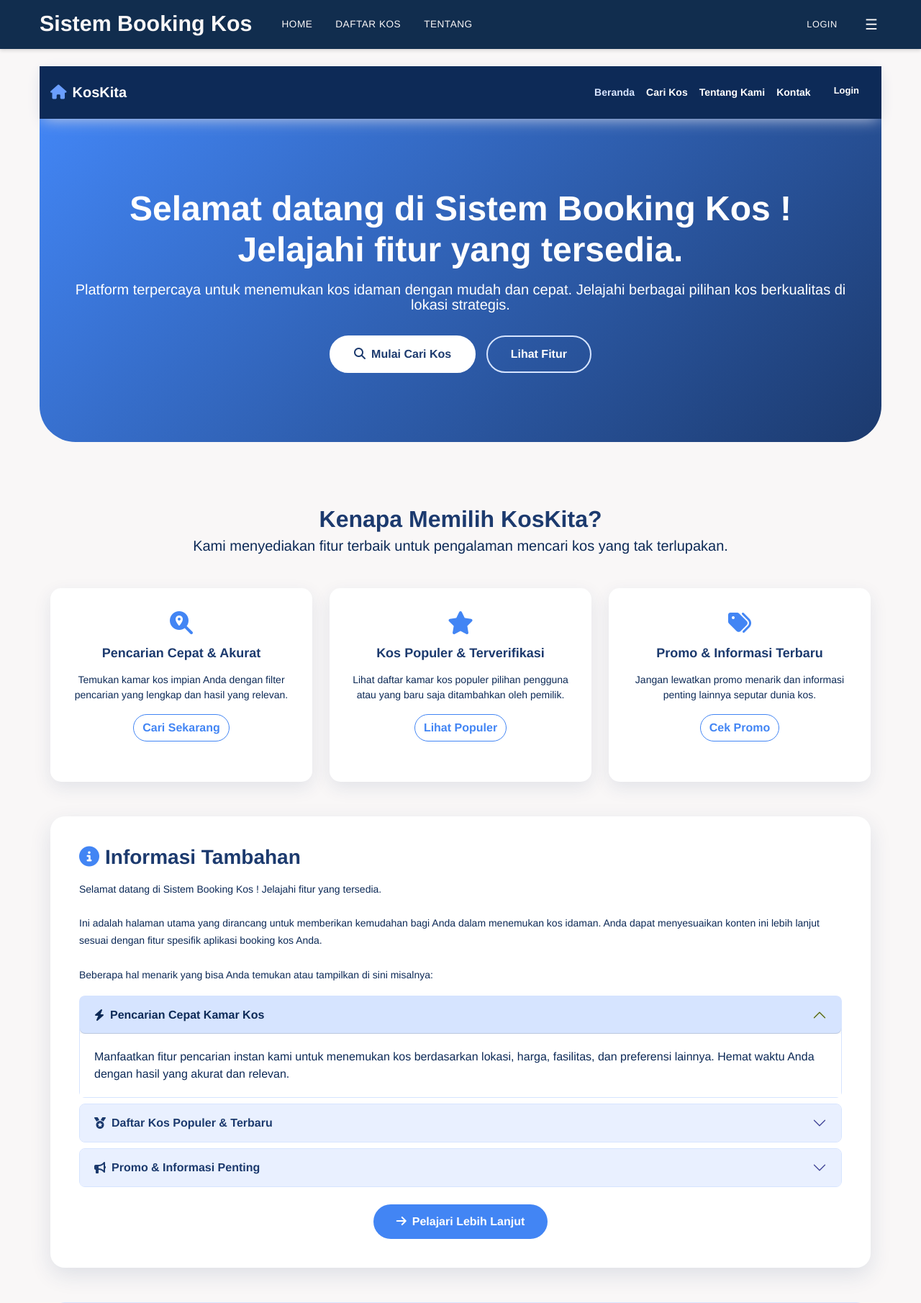
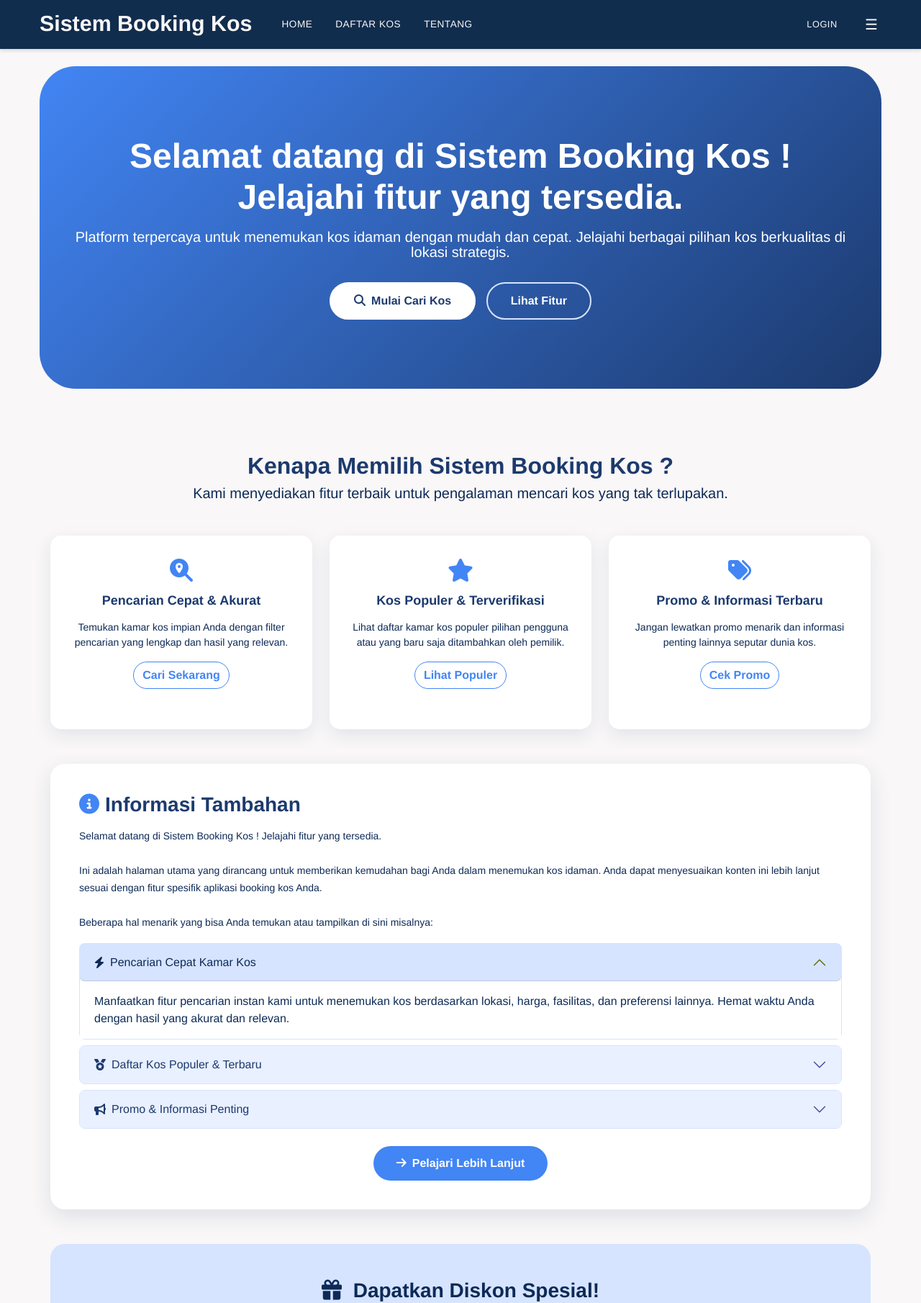
Before and after one commit to ikhlaspp/app_kos, a PHP site: page /yourproject/ in a window 1280 px wide. Shown: the top 1810 px of the page at 72% size. Run offline with PHP 8.4, Linux system fonts and the light colour scheme.

Commit message:
fix unusable header an footer in home

```diff
--- a/views/home/index.php
+++ b/views/home/index.php
@@ -1,11 +1,10 @@
 <?php
-// Variabel $pageTitle, $appConfig, dan $pesanSelamatDatang
-// telah di-passing dari HomeController melalui BaseController::loadView().
+//views/home/index.php
+$pageTitle = $pageTitle ?? 'Sistem Booking Kos';
+$pesanSelamatDatang = $pesanSelamatDatang ?? 'Temukan Kos Impian Anda Bersama Kami!';
 
-// Default values for demonstration if not passed
-$pageTitle = $pageTitle ?? 'Sistem Booking Kos Modern';
-$pesanSelamatDatang = $pesanSelamatDatang ?? 'Temukan Kos Impian Anda Bersama Kami!';
-$namaAplikasi = $appConfig['nama_aplikasi'] ?? 'KosKita';
+$namaAplikasi = $appConfig['APP_NAME'] ?? 'KosKita';
+$baseUrl = $appConfig['BASE_URL'] ?? './';
 ?>
 <!DOCTYPE html>
 <html lang="id">
@@ -20,21 +19,15 @@
     <link rel="stylesheet" href="https://cdnjs.cloudflare.com/ajax/libs/font-awesome/6.5.1/css/all.min.css" xintegrity="sha512-DTOQO9RWCH3ppGqcWaEA1BIZOC6xxalwEsw9c2QQeAIftl+Vegovlnee1c9QX4TctnWMn13TZye+giMm8e2LwA==" crossorigin="anonymous" referrerpolicy="no-referrer" />
 
     <style>
-        /* Custom Styles based on the provided color palette */
-        /* Palette:
-           - Lightest Blue/White: #FFFFFF or #F0F4FF
-           - Light Blue: #D6E4FF or #C0D6FF
-           - Medium Blue: #6A9EFF or #4285F4 (Bootstrap primary can be overridden)
-           - Dark Blue: #1C3A6E or #0D2A57
-        */
+
         body {
             font-family: 'Poppins', sans-serif;
-            background-color: #F0F4FF; /* Lightest blue for page background */
-            color: #0D2A57; /* Darkest blue for primary text */
+            background-color: #F0F4FF;
+            color: #0D2A57;
         }
 
         .navbar-custom {
-            background-color: #0D2A57; /* Darkest blue for navbar */
+            background-color: #0D2A57;
             padding-top: 1rem;
             padding-bottom: 1rem;
         }
@@ -45,20 +38,19 @@
         }
         .navbar-custom .nav-link:hover,
         .navbar-custom .nav-link.active {
-            color: #D6E4FF; /* Light blue for hover/active link */
+            color: #D6E4FF;
         }
         .navbar-brand i {
             margin-right: 8px;
-            color: #6A9EFF; /* Medium blue for icon */
+            color: #6A9EFF;
         }
 
         .hero-section {
-            background: linear-gradient(135deg, #4285F4, #1C3A6E); /* Gradient from medium to dark blue */
+            background: linear-gradient(135deg, #4285F4, #1C3A6E);
             color: #FFFFFF;
             padding: 6rem 1rem;
             text-align: center;
-            border-bottom-left-radius: 50px;
-            border-bottom-right-radius: 50px;
+            border-radius: 50px;
             margin-bottom: 2rem;
         }
         .hero-section h1 {
@@ -198,35 +190,35 @@
             line-height: 1.7;
         }
         .additional-info-section .accordion-item {
-            background-color: #F8F9FA; /* Lighter than page background for contrast */
-            border: 1px solid #D6E4FF; /* Light blue border */
-            border-radius: 0.5rem; /* Rounded corners for accordion items */
+            background-color: #F8F9FA;
+            border: 1px solid #D6E4FF;
+            border-radius: 0.5rem;
             margin-bottom: 0.5rem;
         }
         .additional-info-section .accordion-button {
-            color: #1C3A6E; /* Dark blue for accordion button text */
+            color: #1C3A6E; /
             font-weight: 600;
-            background-color: #E9F0FF; /* Very light blue for accordion button background */
-            border-radius: calc(0.5rem - 1px); /* Match item's border radius */
+            background-color: #E9F0FF;
+            border-radius: calc(0.5rem - 1px);
         }
         .additional-info-section .accordion-button:not(.collapsed) {
-            background-color: #D6E4FF; /* Light blue when expanded */
+            background-color: #D6E4FF;
             color: #0D2A57;
             box-shadow: inset 0 -1px 0 rgba(0,0,0,.125);
         }
         .additional-info-section .accordion-button:focus {
-            box-shadow: 0 0 0 0.25rem rgba(66, 133, 244, 0.25); /* Medium blue focus ring */
+            box-shadow: 0 0 0 0.25rem rgba(66, 133, 244, 0.25);
         }
         .additional-info-section .accordion-body {
             color: #0D2A57;
-            background-color: #FFFFFF; /* White background for content */
+            background-color: #FFFFFF; /
             padding: 1.25rem;
         }
-        .additional-info-section .accordion-button::after { /* Custom accordion icon color */
+        .additional-info-section .accordion-button::after {
             filter: invert(15%) sepia(45%) saturate(2500%) hue-rotate(210deg) brightness(90%) contrast(95%);
         }
          .additional-info-section .btn-learn-more {
-            background-color: #4285F4; /* Medium blue */
+            background-color: #4285F4;
             color: white;
             border-radius: 50px;
             padding: 0.75rem 2rem;
@@ -250,52 +242,38 @@
             margin-bottom: 0;
             font-weight: 300;
         }
+
+        @media (max-width: 768px) {
+            .hero-section h1 { font-size: 2.2rem; }
+            .hero-section p { font-size: 1rem; }
+            .hero-section .btn-custom-primary, .hero-section .btn-custom-secondary {
+                padding: 0.6rem 1.5rem;
+                font-size: 0.9rem;
+                display: block;
+                margin-bottom: 10px;
+            }
+            .hero-section .btn-custom-secondary { margin-left: 0; }
+            .feature-card .card-body { padding: 1.5rem; }
+            .additional-info-section { padding: 1.5rem; }
+        }
+        @media (max-width: 576px) {
+            .hero-section { padding: 3rem 1rem; border-radius: 0 0 25px 25px;}
+            .promo-section { padding: 2rem 1rem; }
+        }
     </style>
 </head>
 <body>
-
-    <nav class="navbar navbar-expand-lg navbar-custom sticky-top">
-        <div class="container">
-            <a class="navbar-brand" href="#">
-                <i class="fas fa-home"></i><?php echo htmlspecialchars($namaAplikasi); ?>
-            </a>
-            <button class="navbar-toggler" type="button" data-bs-toggle="collapse" data-bs-target="#navbarNav" aria-controls="navbarNav" aria-expanded="false" aria-label="Toggle navigation">
-                <span class="navbar-toggler-icon" style="filter: invert(1) brightness(2);"></span> </button>
-            <div class="collapse navbar-collapse" id="navbarNav">
-                <ul class="navbar-nav ms-auto">
-                    <li class="nav-item">
-                        <a class="nav-link active" aria-current="page" href="#">Beranda</a>
-                    </li>
-                    <li class="nav-item">
-                        <a class="nav-link" href="#">Cari Kos</a>
-                    </li>
-                    <li class="nav-item">
-                        <a class="nav-link" href="#">Tentang Kami</a>
-                    </li>
-                    <li class="nav-item">
-                        <a class="nav-link" href="#">Kontak</a>
-                    </li>
-                    <li class="nav-item">
-                        <a class="nav-link btn btn-outline-light btn-sm px-3 ms-lg-2" href="#">Login</a>
-                    </li>
-                </ul>
-            </div>
-        </div>
-    </nav>
 
     <header class="hero-section">
         <div class="container">
             <h1><?php echo htmlspecialchars($pesanSelamatDatang); ?></h1>
             <p>Platform terpercaya untuk menemukan kos idaman dengan mudah dan cepat. Jelajahi berbagai pilihan kos berkualitas di lokasi strategis.</p>
-            <a href="#" class="btn btn-custom-primary"><i class="fas fa-search me-2"></i>Mulai Cari Kos</a>
+            <a href="<?php echo htmlspecialchars($baseUrl . 'kos/daftar'); ?>" class="btn btn-custom-primary"><i class="fas fa-search me-2"></i>Mulai Cari Kos</a>
             <a href="#fitur" class="btn btn-custom-secondary">Lihat Fitur</a>
         </div>
     </header>
 
     <div class="container content-section">
-        <!-- <div class="page-header mt-5 mb-4">
-            <h2><?php echo htmlspecialchars($pageTitle); ?></h2>
-        </div> -->
 
         <div id="fitur" class="text-center mb-5 pt-4">
              <h2 style="color: #1C3A6E; font-weight: 700;">Kenapa Memilih <?php echo htmlspecialchars($namaAplikasi); ?>?</h2>
@@ -309,7 +287,7 @@
                         <i class="fas fa-search-location"></i>
                         <h5 class="card-title">Pencarian Cepat & Akurat</h5>
                         <p class="card-text">Temukan kamar kos impian Anda dengan filter pencarian yang lengkap dan hasil yang relevan.</p>
-                        <a href="#" class="btn btn-outline-custom mt-auto">Cari Sekarang</a>
+                        <a href="<?php echo htmlspecialchars($baseUrl . 'kos/daftar'); ?>" class="btn btn-outline-custom mt-auto">Cari Sekarang</a>
                     </div>
                 </div>
             </div>
@@ -319,7 +297,7 @@
                         <i class="fas fa-star"></i>
                         <h5 class="card-title">Kos Populer & Terverifikasi</h5>
                         <p class="card-text">Lihat daftar kamar kos populer pilihan pengguna atau yang baru saja ditambahkan oleh pemilik.</p>
-                        <a href="#" class="btn btn-outline-custom mt-auto">Lihat Populer</a>
+                        <a href="<?php echo htmlspecialchars($baseUrl . 'kos/daftar'); ?>" class="btn btn-outline-custom mt-auto">Lihat Populer</a>
                     </div>
                 </div>
             </div>
@@ -329,7 +307,7 @@
                         <i class="fas fa-tags"></i>
                         <h5 class="card-title">Promo & Informasi Terbaru</h5>
                         <p class="card-text">Jangan lewatkan promo menarik dan informasi penting lainnya seputar dunia kos.</p>
-                        <a href="#" class="btn btn-outline-custom mt-auto">Cek Promo</a>
+                        <a href="<?php echo htmlspecialchars($baseUrl . 'kos/daftar'); ?>" class="btn btn-outline-custom mt-auto">Cek Promo</a>
                     </div>
                 </div>
             </div>
@@ -388,18 +366,11 @@
             <div class="container">
                 <h3><i class="fas fa-gift me-2"></i> Dapatkan Diskon Spesial!</h3>
                 <p class="my-3">Daftar sekarang dan dapatkan diskon hingga 20% untuk booking pertama Anda. Jangan sampai ketinggalan!</p>
-                <a href="#" class="btn btn-promo">Klaim Diskon</a>
+                <a href="<?php echo htmlspecialchars($baseUrl . 'kos/daftar'); ?>" class="btn btn-promo">Klaim Diskon</a>
             </div>
         </section>
     </div>
 
-    <footer class="footer-custom">
-        <div class="container">
-            <p>&copy; <?php echo date('Y'); ?> <?php echo htmlspecialchars($namaAplikasi); ?>. All Rights Reserved.</p>
-            <p>Dibuat dengan <i class="fas fa-heart" style="color: #ff7b7b;"></i> untuk kemudahan Anda.</p>
-        </div>
-    </footer>
-
     <script src="https://cdn.jsdelivr.net/npm/bootstrap@5.3.3/dist/js/bootstrap.bundle.min.js" xintegrity="sha384-YvpcrYf0tY3lHB60NNkmXc5s9fDVZLESaAA55NDzOxhy9GkcIdslK1eN7N6jIeHz" crossorigin="anonymous"></script>
 </body>
 </html>
```
Also changed, not shown: other parts of views/home/index.php (+13 -13 lines).
